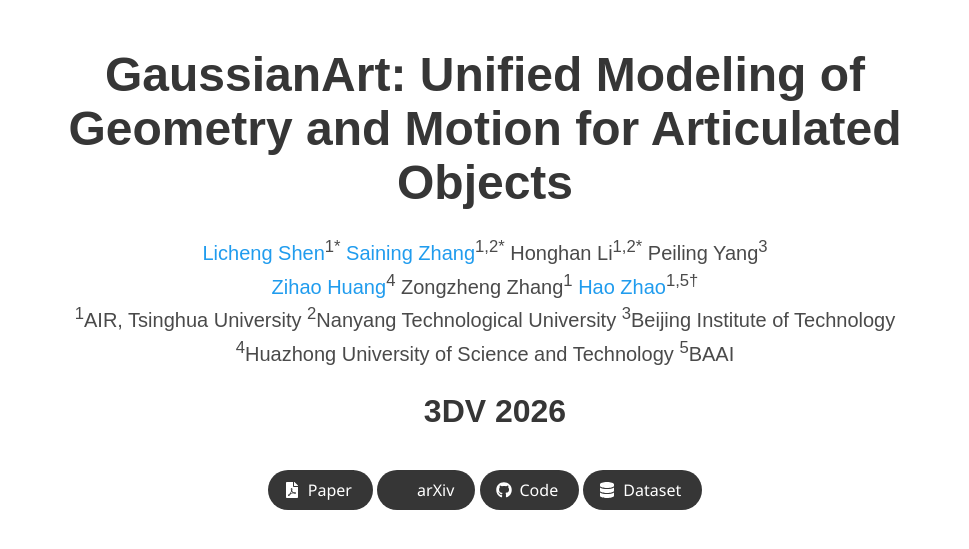
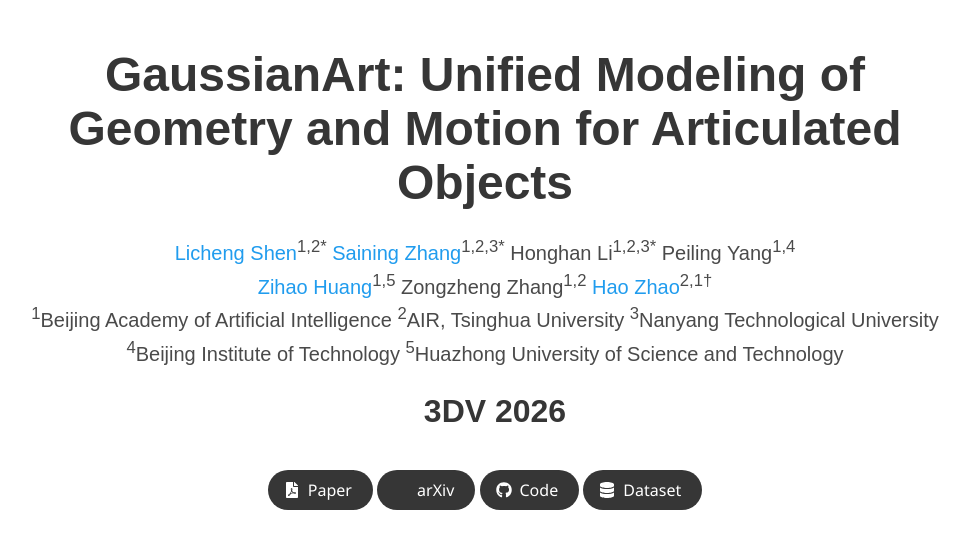
Before and after one commit to SainingZhang/SainingZhang.github.io, a Jekyll site: the page project/gaussianart/index.html, which Jekyll copies as it is, in a window 1280 px wide and 900 px high, cut to the strip 0-551 px from the top of the window. Shown: the whole strip, without its empty margins (155-1124 px from the left). Built offline with Jekyll 4.4.1, drawn with Linux system fonts in a browser that asks for light colours; nearby versions of some CDN libraries; some web fonts are replaced; library files that are not in the unit come from our copies; a style sheet for code colours, icons or effects is not loaded.

Commit message:
Update index.html

```diff
--- a/project/gaussianart/index.html
+++ b/project/gaussianart/index.html
@@ -57,31 +57,31 @@
           <h1 class="title is-1 publication-title">GaussianArt: Unified Modeling of Geometry and Motion for Articulated Objects</h1>
           <div class="is-size-5 publication-authors">
             <span class="author-block">
-              <a href="https://shenlc19.github.io/">Licheng Shen</a><sup>1*</sup></span>
+              <a href="https://shenlc19.github.io/">Licheng Shen</a><sup>1,2*</sup></span>
             <span class="author-block">
-              <a href="https://sainingzhang.github.io">Saining Zhang</a><sup>1,2*</sup></span>
+              <a href="https://sainingzhang.github.io">Saining Zhang</a><sup>1,2,3*</sup></span>
             <span class="author-block">
-              Honghan Li</a><sup>1,2*</sup></span>
+              Honghan Li</a><sup>1,2,3*</sup></span>
             <span class="author-block">
-              Peiling Yang</a><sup>3</sup></span>
+              Peiling Yang</a><sup>1,4</sup></span>
             <br>
             <span class="author-block">
-              <a href="https://inso-13.github.io/">Zihao Huang</a><sup>4</sup>
+              <a href="https://inso-13.github.io/">Zihao Huang</a><sup>1,5</sup>
             </span>
             <span class="author-block">
-              Zongzheng Zhang<sup>1</sup>
+              Zongzheng Zhang<sup>1,2</sup>
             </span>
             <span class="author-block">
-              <a href="https://sites.google.com/view/fromandto">Hao Zhao</a><sup>1,5†</sup>
+              <a href="https://sites.google.com/view/fromandto">Hao Zhao</a><sup>2,1†</sup>
             </span>
           </div>
 
           <div class="is-size-5 publication-authors">
-            <span class="author-block"><sup>1</sup>AIR, Tsinghua University</span>
-            <span class="author-block"><sup>2</sup>Nanyang Technological University</span>
-            <span class="author-block"><sup>3</sup>Beijing Institute of Technology</span>
-            <span class="author-block"><sup>4</sup>Huazhong University of Science and Technology</span>
-            <span class="author-block"><sup>5</sup>BAAI</span>
+            <span class="author-block"><sup>1</sup>Beijing Academy of Artificial Intelligence</span>
+            <span class="author-block"><sup>2</sup>AIR, Tsinghua University</span>
+            <span class="author-block"><sup>3</sup>Nanyang Technological University</span>
+            <span class="author-block"><sup>4</sup>Beijing Institute of Technology</span>
+            <span class="author-block"><sup>5</sup>Huazhong University of Science and Technology</span>
             <h2 class="title is-3" style="margin-top: 1.5rem; margin-bottom: 1.5rem;">3DV 2026</h2>
           </div>
 
```
